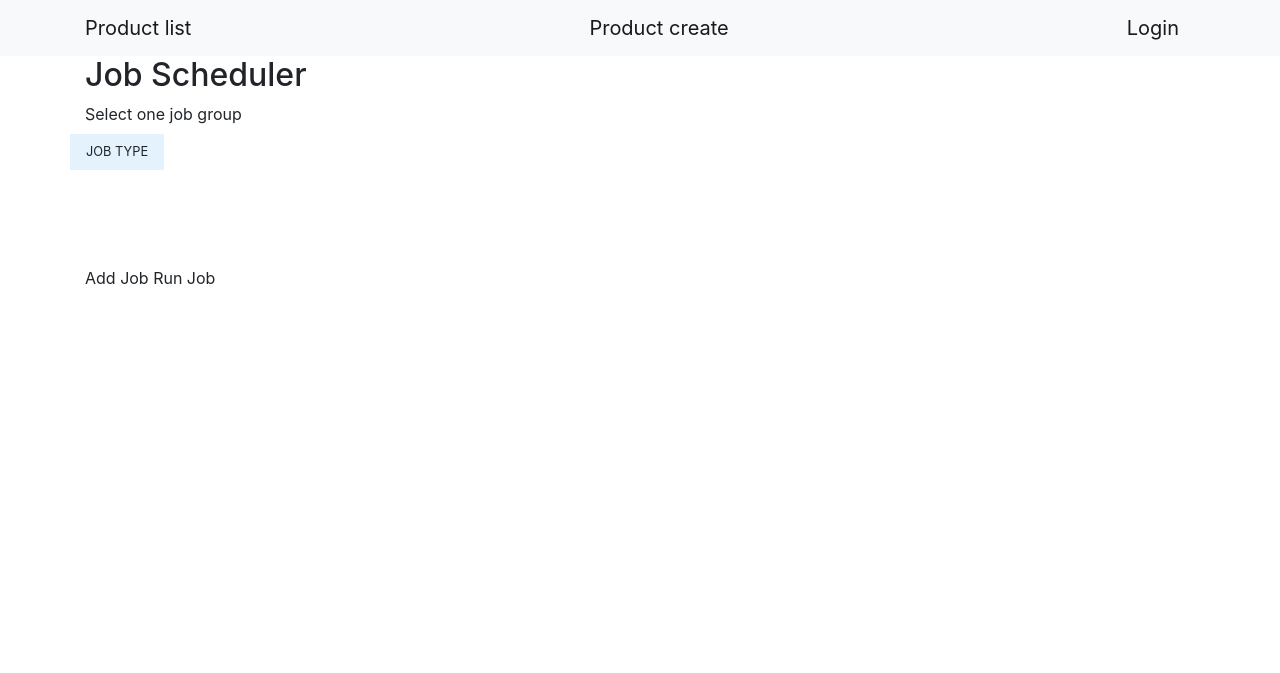
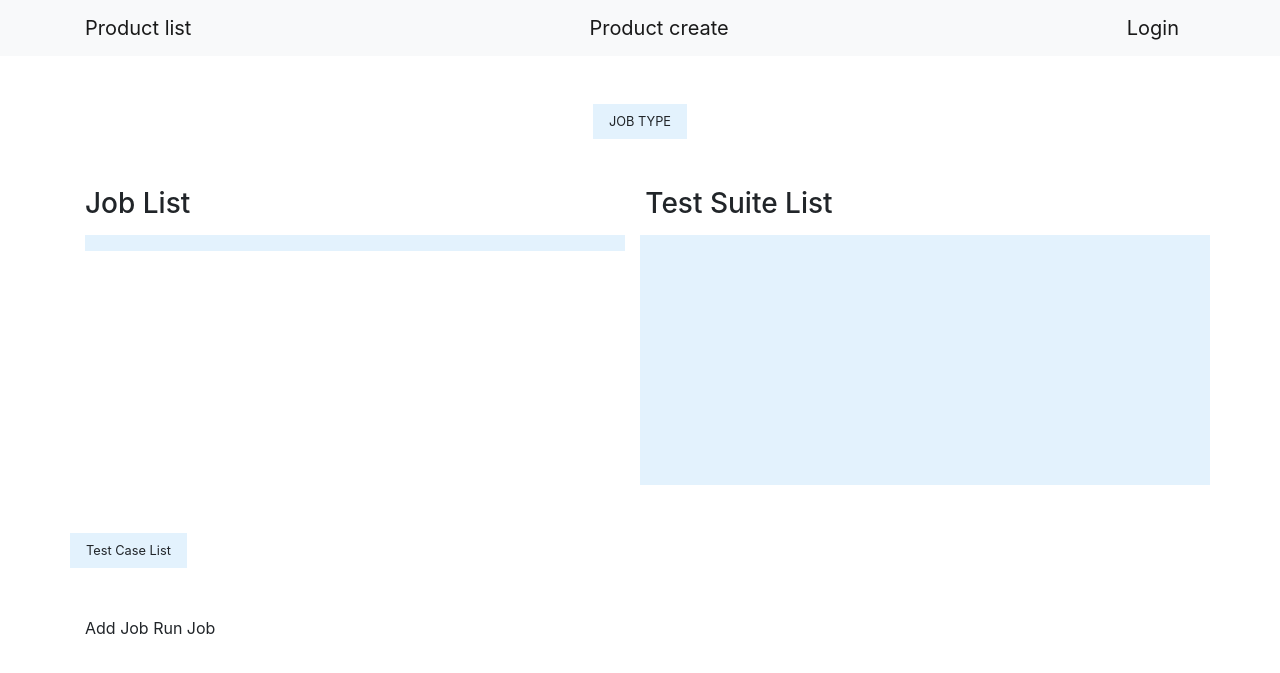
Before and after one commit to thamarai-raju/robotframe-jobs, a Django app: template robotjobs/templates/job_scheduler.html in a window 1280 px wide. Shown: the top 673 px of the page. Run offline with Django 3.2, Linux system fonts and the light colour scheme; the template is opened without the code that fills it, so the values that code supplies are empty; style sheets or scripts are compiled from the project's sources; some libraries are stand-ins or nearby versions.

Commit message:
first page

```diff
--- a/robotjobs/static/main.css
+++ b/robotjobs/static/main.scss
@@ -15,3 +15,17 @@ navbar.navbar-expand-lg.navbar-light.bg-dark{
 .table {
     margin: 0px;
 }
+
+.secondrow {
+    overflow: scroll;
+    bottom: 0;
+    right: 0;
+    height: 250px;
+    width: 500px;
+    padding-right: 15px;
+    padding-left: 15px;
+}
+
+.content {
+    overflow-y: auto;
+}
--- a/robotjobs/templates/job_scheduler.html
+++ b/robotjobs/templates/job_scheduler.html
@@ -2,13 +2,11 @@
 {% load static %}
 {% block page_content %}
 
-<link rel="stylesheet" href="{% static '/main.css' %}">
+<link rel="stylesheet" href="{% static '/main.scss' %}">
 
-<h2>Job Scheduler</h2>
- <label for="test-suite">Select one job group</label>
+<br></br>
 
-
-<div class="row">
+<div class="row justify-content-center"">
     <nav class="navbar navbar-light small" style="background-color: #E3F2FD;">
         JOB TYPE
         {% for each_job_group in job_groups %}
@@ -18,45 +16,42 @@
         {% endfor %}
     </nav>
 </div>
+
 <br></br>
-{% if job_group_selected%}
+<div class="row">
 {% if job_group_selected != 'custom'%}
+       <h3 style="padding-left: 15px; padding-right: 10px;">Job List</h3>
+      {% else%}
+        <h3 style="padding-left: 10px; padding-right: 10px;">Feature List </h3>
+      {% endif %}
+      <br></br>
+      <h3 style="padding-left: 445px; padding-right: 50px;">Test Suite List</h3>
+</div>
+
 <div class="row">
-        <nav class="navbar navbar-light small" style="background-color: #E3F2FD;">
-          Job List<br>
+<div class="col-md secondrow " >
+    <nav class="navbar navbar-light small " style="background-color: #E3F2FD;">
       {{ job_feature_selected }}
     {% for each_job_run_list in job_run_list %}
       <a class="dropdown-item" href="{% url 'job_feature' job_group_selected each_job_run_list %}">{{ each_job_run_list }} </a>
     {% endfor %}
     </nav>
 </div>
-  {% else%}
-    <div class="row">
-        <nav class="navbar navbar-light small" style="background-color: #E3F2FD;">
-          Feature List<br>
-          {{ job_feature_selected }}
-        {% for each_job_run_list in job_run_list %}
-          <a class="dropdown-item" href="{% url 'job_feature' job_group_selected each_job_run_list %}">{{ each_job_run_list }} </a>
-        {% endfor %}
-        </nav>
-    </div>
-  {% endif %}
-{% endif %}
+
+
 
 <br></br>
-{% if job_feature_selected %}
-  <div class="row">
+<div class="col-md secondrow" style="background-color: #E3F2FD;">
     <nav class="navbar navbar-light small" style="background-color: #E3F2FD;">
-      Test Suite List<br>
     {{ job_testsuite_selected }}
     {% for each_test_suite_list in test_suite_list %}
       <a class="dropdown-item" href="{% url 'job_testsuite' job_group_selected job_feature_selected each_test_suite_list %}">{{ each_test_suite_list }} </a>
     {% endfor %}
 </div>
+</div>
+
 <br></br>
-{% endif %}
 
-{% if job_testsuite_selected %}
 <div class="row">
     <nav class="navbar navbar-light small" style="background-color: #E3F2FD;">
     Test Case List<br>
@@ -65,7 +60,7 @@
     {% endfor %}
 </div>
 <br></br>
-{% endif %}
+
 {% if job_group_selected != 'custom' and job_testsuite_selected %}
   <a href="{% url 'job_robot_run' job_group_selected %}"
                    class="btn btn-primary">
```
Lines whose indentation alone changed are shown as unchanged.
